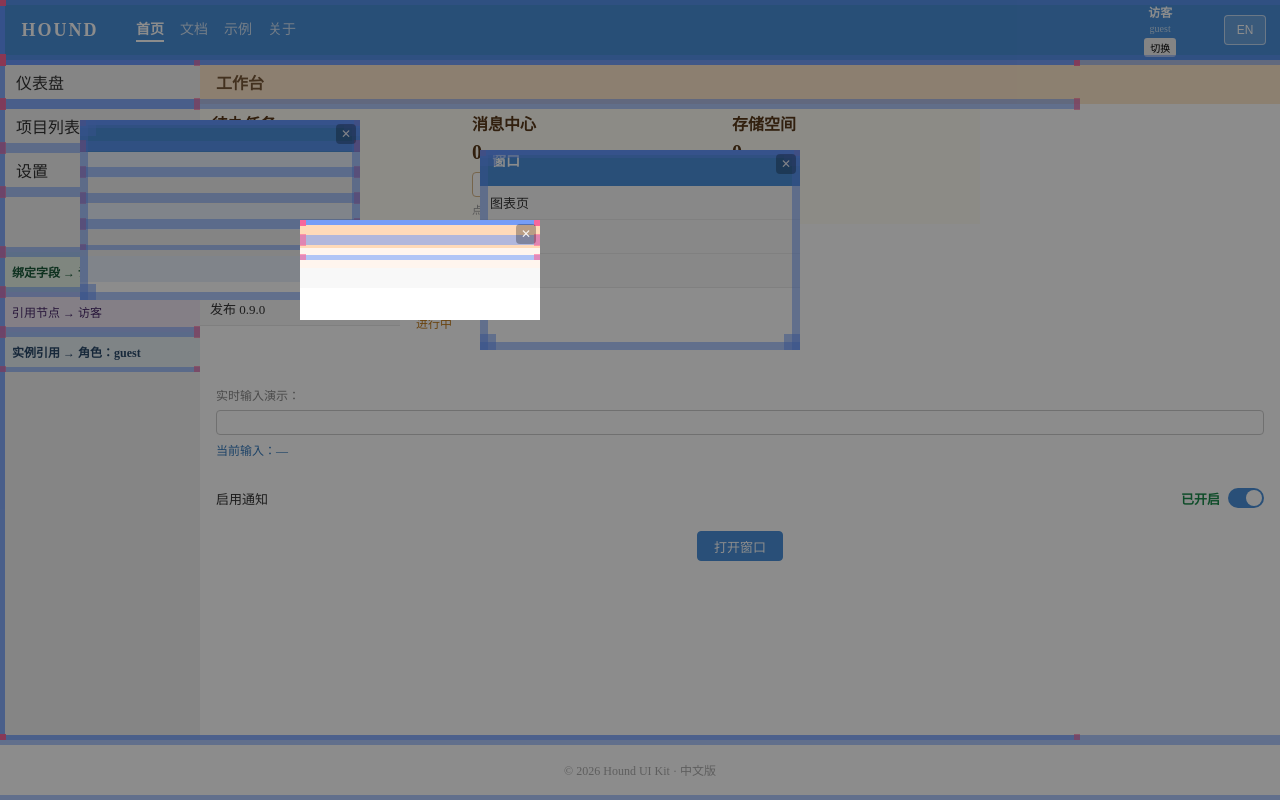
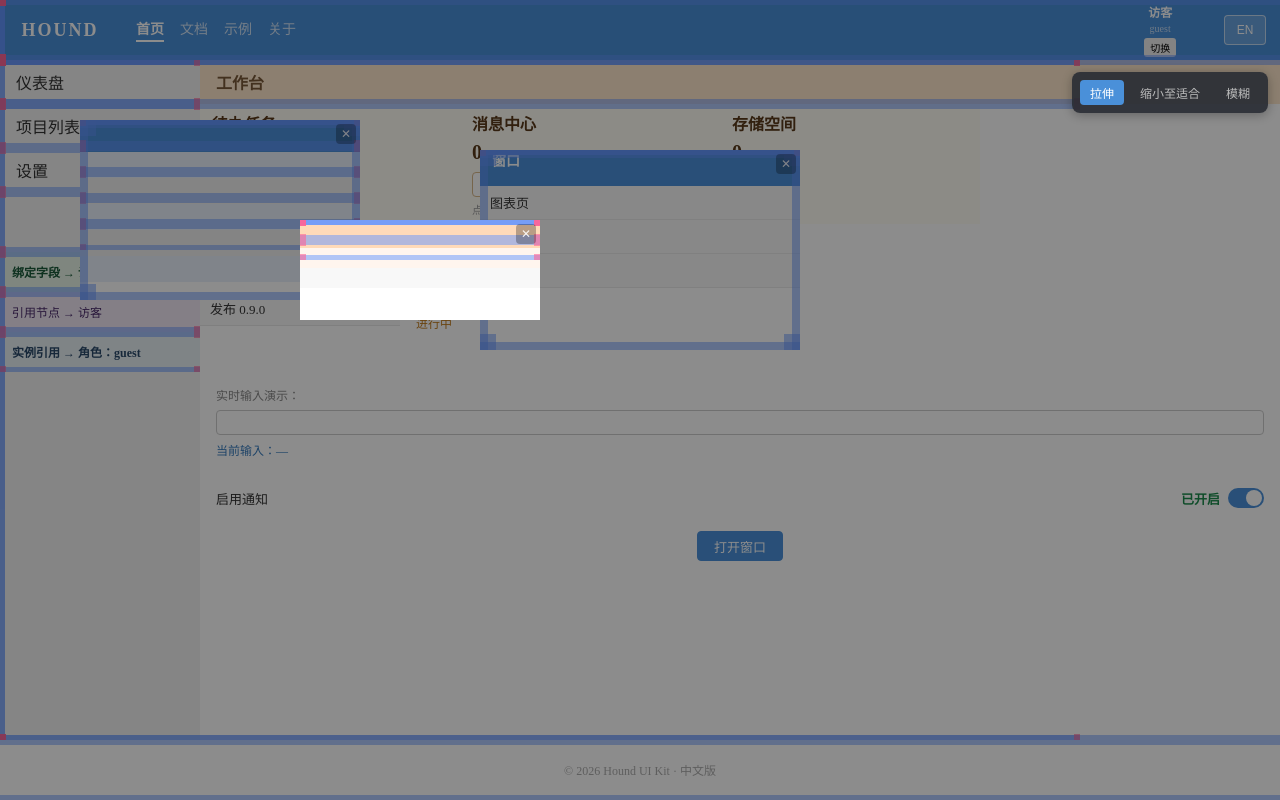
Before and after one commit to HoundTek/hound-react-ui-kit, a React (Vite) app: page / in a window 1280 px wide. Built offline with nearby package versions, Linux system fonts and the light colour scheme.

Commit message:
feat(demo): 接入主题系统并演示尺寸变化特效
ThemeProvider 包裹演示页，预置 stretch/shrinkToFit/blur 三主题；右上角浮动主题切换面板，切换即观察视口尺寸变化时的不同特效呈现。

```diff
--- a/src/app.jsx
+++ b/src/app.jsx
@@ -1,11 +1,14 @@
 /**
- * @file 应用根组件。以 I18nProvider 包裹 Cell 演示页，提供国际化实例。
- *        语言切换控件本身也是 Cell（LanguageSwitchCell），纳入 header 布局。
+ * @file 应用根组件。以 I18nProvider 包裹 Cell 演示页，提供国际化实例；
+ *        ThemeProvider 注入主题系统，演示尺寸变化特效（页面窗口 resize /
+ *        浮动窗口拖拽缩放时，视口内容按主题声明的特效呈现）。
+ *        语言切换控件本身也是 Cell（LanguageSwitchCell），纳入 header 布局；
+ *        主题切换控件为右上角浮动小面板（演示工具，非 Cell）。
  */
-import React from 'react';
+import React, { useState } from 'react';
 import CellDemoPage from './demo/cell-demo-page';
 import { DemoPageFloating } from './demo/box-demo-page';
-import { I18n, I18nProvider } from './core/ui-kit';
+import { I18n, I18nProvider, Theme, ThemeProvider } from './core/ui-kit';
 
 /**
  * 语言包：按语言组织的文本资源（key → 文本）。Cell 内容组件通过 useText 引用 key。
@@ -85,15 +88,86 @@ const messages = {
 const i18n = new I18n(messages, 'zh-CN');
 
 /**
- * 应用根组件。以 I18nProvider 包裹 Cell 演示页，子树内任意 Cell 可用 useText；
- * DemoPageFloating 在页面上层叠加渲染浮动视口演示（独立窗口 + 模态遮罩）。
+ * 预置主题：仅声明尺寸变化特效（声明式描述，由特效注册表解析为具体实现）。
+ * 每个主题的特效不同，切换主题即可观察不同特效：
+ * - stretch     拉伸：内容布局即时跟随新尺寸（无防抖，"一旦原页面更新就换"）
+ * - shrinkToFit 缩小至适合：内容等比缩小至适合新尺寸（不变形，留白居中）
+ * - blur        拉伸 + 模糊：内容即时跟随新尺寸，变化期间整体模糊、稳定后恢复清晰
+ * @type {Object<string, Theme>}
+ */
+const themes = {
+  stretch: new Theme({ name: 'stretch', effects: { resize: { type: 'stretch' } } }),
+  shrinkToFit: new Theme({ name: 'shrinkToFit', effects: { resize: { type: 'shrinkToFit' } } }),
+  blur: new Theme({ name: 'blur', effects: { resize: { type: 'blur', blur: 10 } } }),
+};
+
+/** 主题切换控件的按钮文案（演示工具，直接中文标注） */
+const THEME_LABELS = {
+  stretch: '拉伸',
+  shrinkToFit: '缩小至适合',
+  blur: '模糊',
+};
+
+/**
+ * 主题切换控件：右上角固定小面板，点击切换当前主题（演示不同主题不同特效）。
+ * @param {Object} props 组件属性
+ * @param {string} props.current 当前主题名
+ * @param {(name: string) => void} props.onChange 切换回调
+ * @returns {JSX.Element} 切换面板元素
+ */
+const ThemeSwitcher = ({ current, onChange }) => (
+  <div
+    style={{
+      position: 'fixed',
+      right: 12,
+      top: 72,
+      zIndex: 3000,
+      display: 'flex',
+      gap: 6,
+      padding: 8,
+      borderRadius: 8,
+      background: 'rgba(40, 44, 52, 0.9)',
+      boxShadow: '0 2px 12px rgba(0,0,0,0.3)',
+    }}
+  >
+    {Object.keys(themes).map(name => (
+      <button
+        key={name}
+        onClick={() => onChange(name)}
+        style={{
+          padding: '4px 10px',
+          border: 'none',
+          borderRadius: 4,
+          cursor: 'pointer',
+          fontSize: 12,
+          color: current === name ? '#fff' : '#bbb',
+          backgroundColor: current === name ? '#4a90d9' : 'transparent',
+        }}
+      >
+        {THEME_LABELS[name]}
+      </button>
+    ))}
+  </div>
+);
+
+/**
+ * 应用根组件。I18nProvider 与 ThemeProvider 并列包裹演示页：
+ * - 语言切换经 I18nProvider 注入，Cell 内容组件用 useText 订阅
+ * - 主题切换经 ThemeProvider 注入，Box 视口根（页面/浮动窗口）按主题声明呈现尺寸变化特效
+ * - DemoPageFloating 在页面上层叠加渲染浮动视口演示（独立窗口 + 模态遮罩）
  * @returns {JSX.Element} 应用根节点
  */
-const App = () => (
-  <I18nProvider i18n={i18n}>
-    <CellDemoPage />
-    <DemoPageFloating />
-  </I18nProvider>
-);
+const App = () => {
+  const [themeName, setThemeName] = useState('stretch');
+  return (
+    <I18nProvider i18n={i18n}>
+      <ThemeProvider theme={themes[themeName]}>
+        <CellDemoPage />
+        <DemoPageFloating />
+        <ThemeSwitcher current={themeName} onChange={setThemeName} />
+      </ThemeProvider>
+    </I18nProvider>
+  );
+};
 
 export default App;
```
